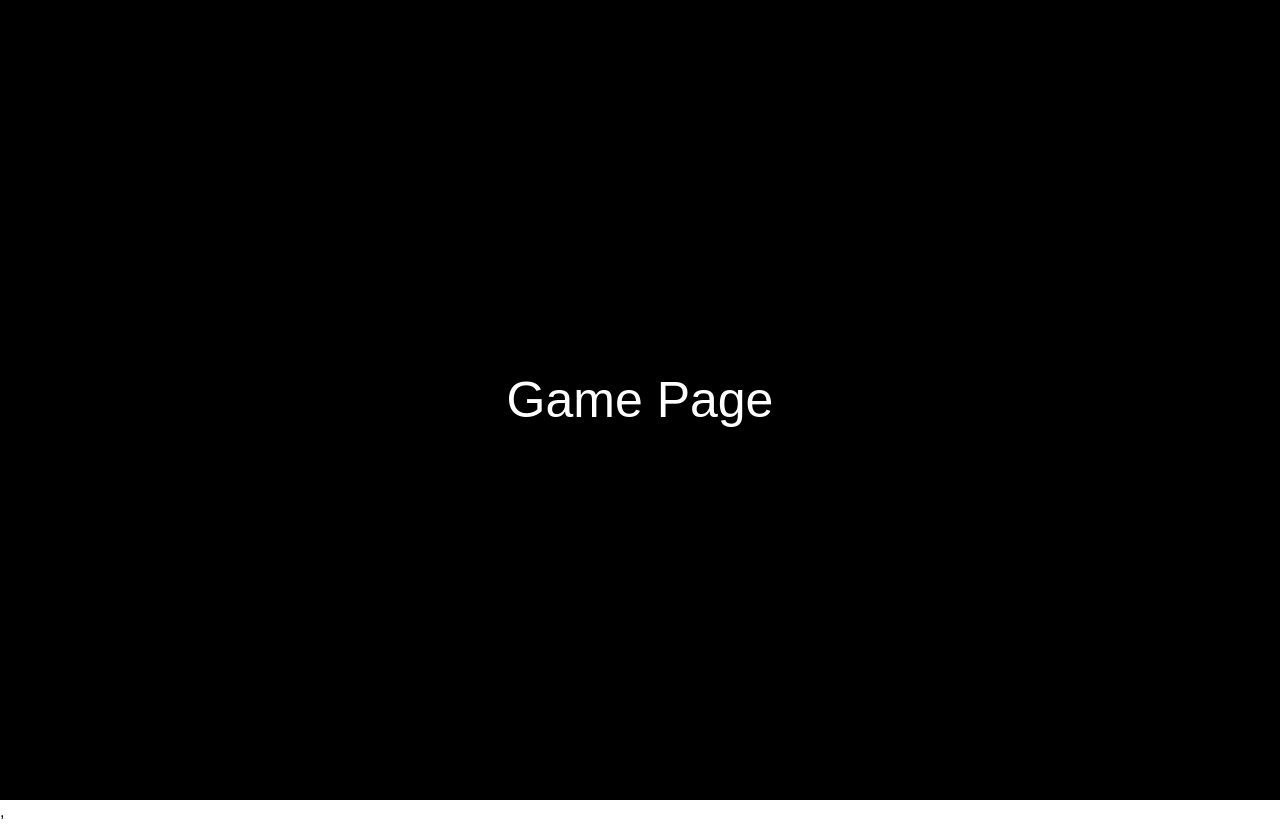
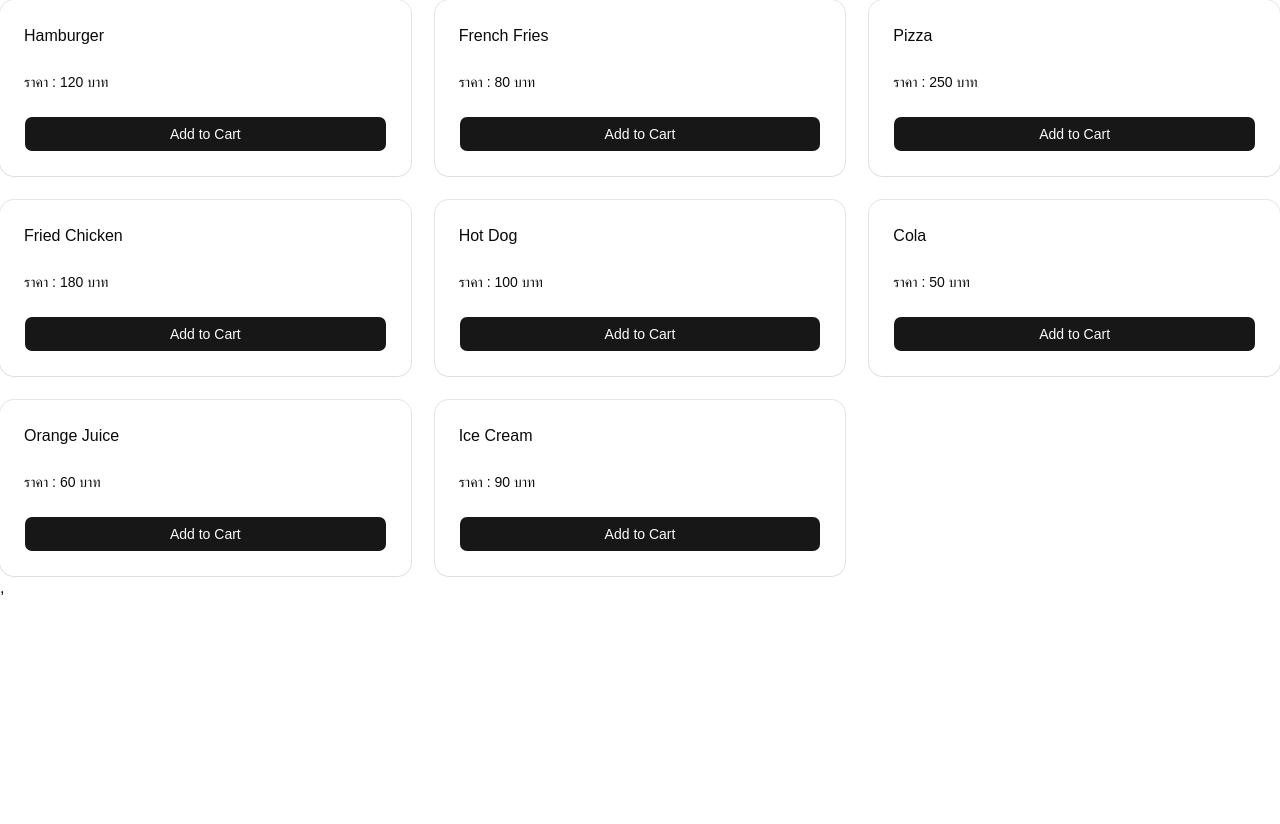
Before and after one commit to Sutee-Jankhaw/Restaurant-rush, a React (Vite) app: page /game in a window 1280 px wide. After the commit the page ends 800 px from the top, so only its background shows below. Built offline with nearby package versions, Linux system fonts and the light colour scheme.

Commit message:
add product card

```diff
--- /dev/null
+++ b/src/components/ui/card.tsx
@@ -0,0 +1,103 @@
+import * as React from "react"
+
+import { cn } from "@/lib/utils"
+
+function Card({
+  className,
+  size = "default",
+  ...props
+}: React.ComponentProps<"div"> & { size?: "default" | "sm" }) {
+  return (
+    <div
+      data-slot="card"
+      data-size={size}
+      className={cn(
+        "group/card flex flex-col gap-(--card-spacing) overflow-hidden rounded-xl bg-card py-(--card-spacing) text-sm text-card-foreground shadow-xs ring-1 ring-foreground/10 [--card-spacing:--spacing(6)] has-[>img:first-child]:pt-0 data-[size=sm]:[--card-spacing:--spacing(4)] *:[img:first-child]:rounded-t-xl *:[img:last-child]:rounded-b-xl",
+        className
+      )}
+      {...props}
+    />
+  )
+}
+
+function CardHeader({ className, ...props }: React.ComponentProps<"div">) {
+  return (
+    <div
+      data-slot="card-header"
+      className={cn(
+        "group/card-header @container/card-header grid auto-rows-min items-start gap-1 rounded-t-xl px-(--card-spacing) has-data-[slot=card-action]:grid-cols-[1fr_auto] has-data-[slot=card-description]:grid-rows-[auto_auto] [.border-b]:pb-(--card-spacing)",
+        className
+      )}
+      {...props}
+    />
+  )
+}
+
+function CardTitle({ className, ...props }: React.ComponentProps<"div">) {
+  return (
+    <div
+      data-slot="card-title"
+      className={cn(
+        "font-heading text-base leading-normal font-medium group-data-[size=sm]/card:text-sm",
+        className
+      )}
+      {...props}
+    />
+  )
+}
+
+function CardDescription({ className, ...props }: React.ComponentProps<"div">) {
+  return (
+    <div
+      data-slot="card-description"
+      className={cn("text-sm text-muted-foreground", className)}
+      {...props}
+    />
+  )
+}
+
+function CardAction({ className, ...props }: React.ComponentProps<"div">) {
+  return (
+    <div
+      data-slot="card-action"
+      className={cn(
+        "col-start-2 row-span-2 row-start-1 self-start justify-self-end",
+        className
+      )}
+      {...props}
+    />
+  )
+}
+
+function CardContent({ className, ...props }: React.ComponentProps<"div">) {
+  return (
+    <div
+      data-slot="card-content"
+      className={cn("flex flex-col gap-3 px-(--card-spacing)", className)}
+      {...props}
+    />
+  )
+}
+
+function CardFooter({ className, ...props }: React.ComponentProps<"div">) {
+  return (
+    <div
+      data-slot="card-footer"
+      className={cn(
+        "flex items-center rounded-b-xl px-(--card-spacing) [.border-t]:pt-(--card-spacing)",
+        className
+      )}
+      {...props}
+    />
+  )
+}
+
+export {
+  Card,
+  CardHeader,
+  CardFooter,
+  CardTitle,
+  CardAction,
+  CardDescription,
+  CardContent,
+}
--- a/src/pages/game.tsx
+++ b/src/pages/game.tsx
@@ -1,13 +1,34 @@
+import { products } from "../data/product";
+import {
+  Card,
+  CardHeader,
+  CardTitle,
+  CardContent,
+  CardFooter,
+} from "@/components/ui/card";
+import { Button } from "@/components/ui/button";
 
 function Game() {
 
   return (
-    <div className="min-h-screen flex items-center justify-center bg-black text-white">
-      <div className='flex flex-col gap gap-20'>
-        <header className='header'>
-          <h1>Game Page</h1>
-        </header>
-      </div>
+    <div className="grid grid-cols-3 gap-6">
+      {products.map((product) => (
+        <Card key={product.id}>
+          <CardHeader>
+            <CardTitle>{product.name}</CardTitle>
+          </CardHeader>
+
+          <CardContent>
+            <p>ราคา : {product.price} บาท</p>
+          </CardContent>
+
+          <CardFooter>
+            <Button className="w-full">
+              Add to Cart
+            </Button>
+          </CardFooter>
+        </Card>
+      ))}
     </div>
   )
 }
```
